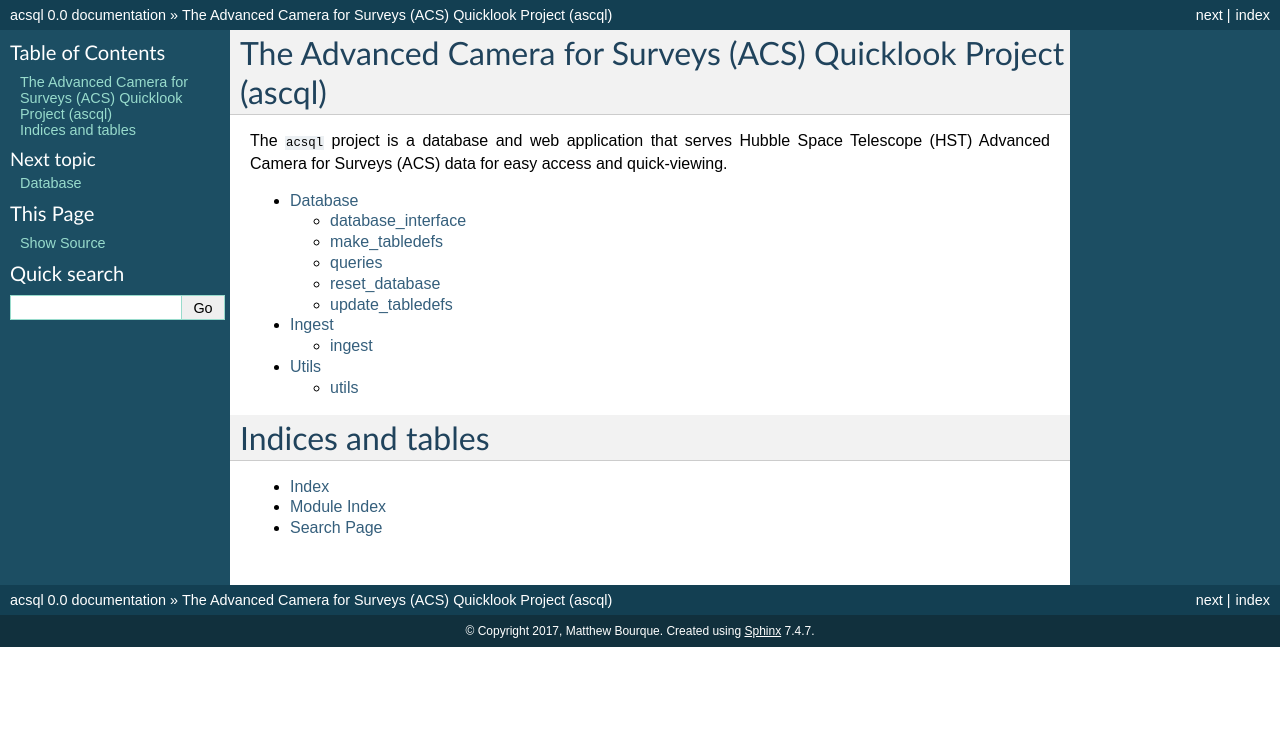
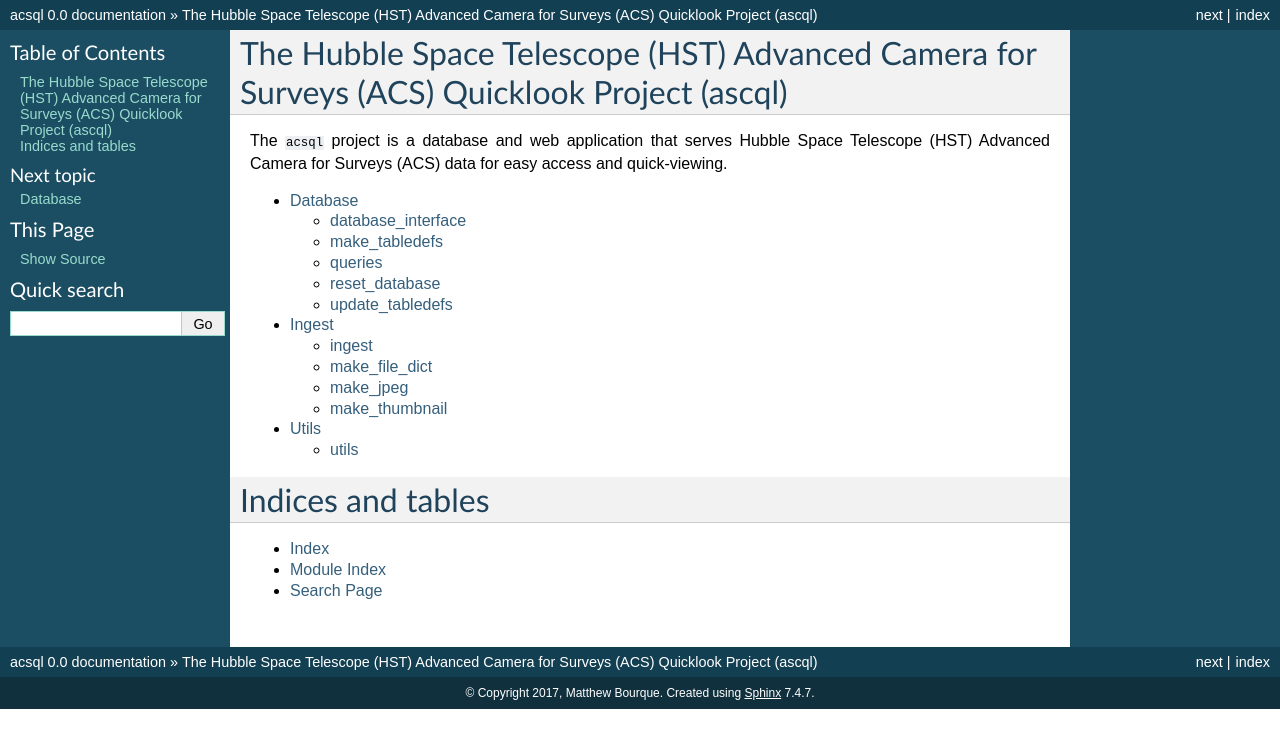
Before and after one commit to spacetelescope/acsql, a Sphinx documentation site: the page built from docs/source/index.rst, in a window 1280 px wide. Shown: the top 748 px of the page. Built offline with Sphinx 7.4.7, drawn with Linux system fonts in a browser that asks for light colours.

Commit message:
Updated documentation

```diff
--- a/docs/source/index.rst
+++ b/docs/source/index.rst
@@ -3,8 +3,8 @@
    You can adapt this file completely to your liking, but it should at least
    contain the root `toctree` directive.
 
-The Advanced Camera for Surveys (ACS) Quicklook Project (ascql)
-===============================================================
+The Hubble Space Telescope (HST) Advanced Camera for Surveys (ACS) Quicklook Project (ascql)
+============================================================================================
 
 The ``acsql`` project is a database and web application that serves Hubble Space Telescope (HST)
 Advanced Camera for Surveys (ACS) data for easy access and quick-viewing.
```
Also changed, not shown: docs/source/ingest.rst (+21 -0 lines).
